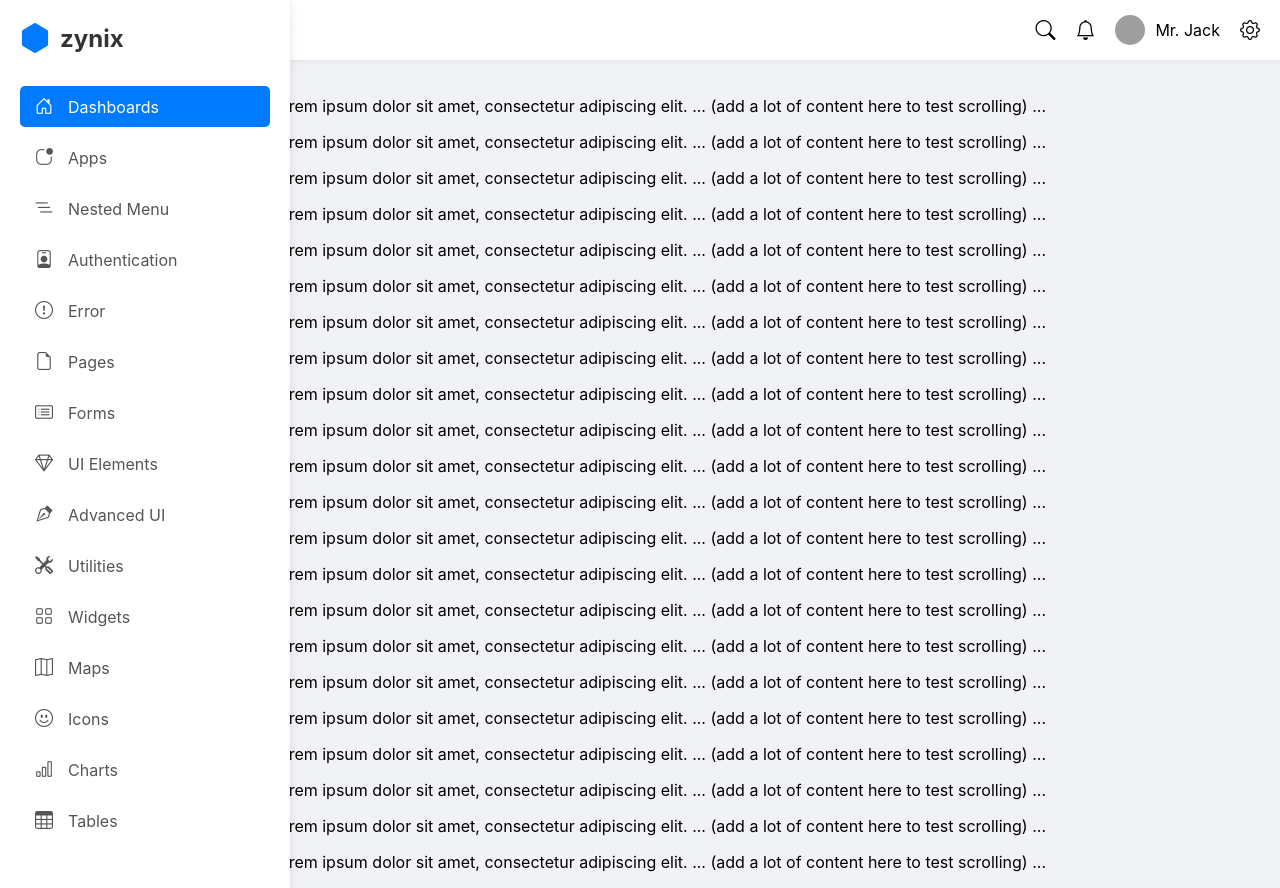
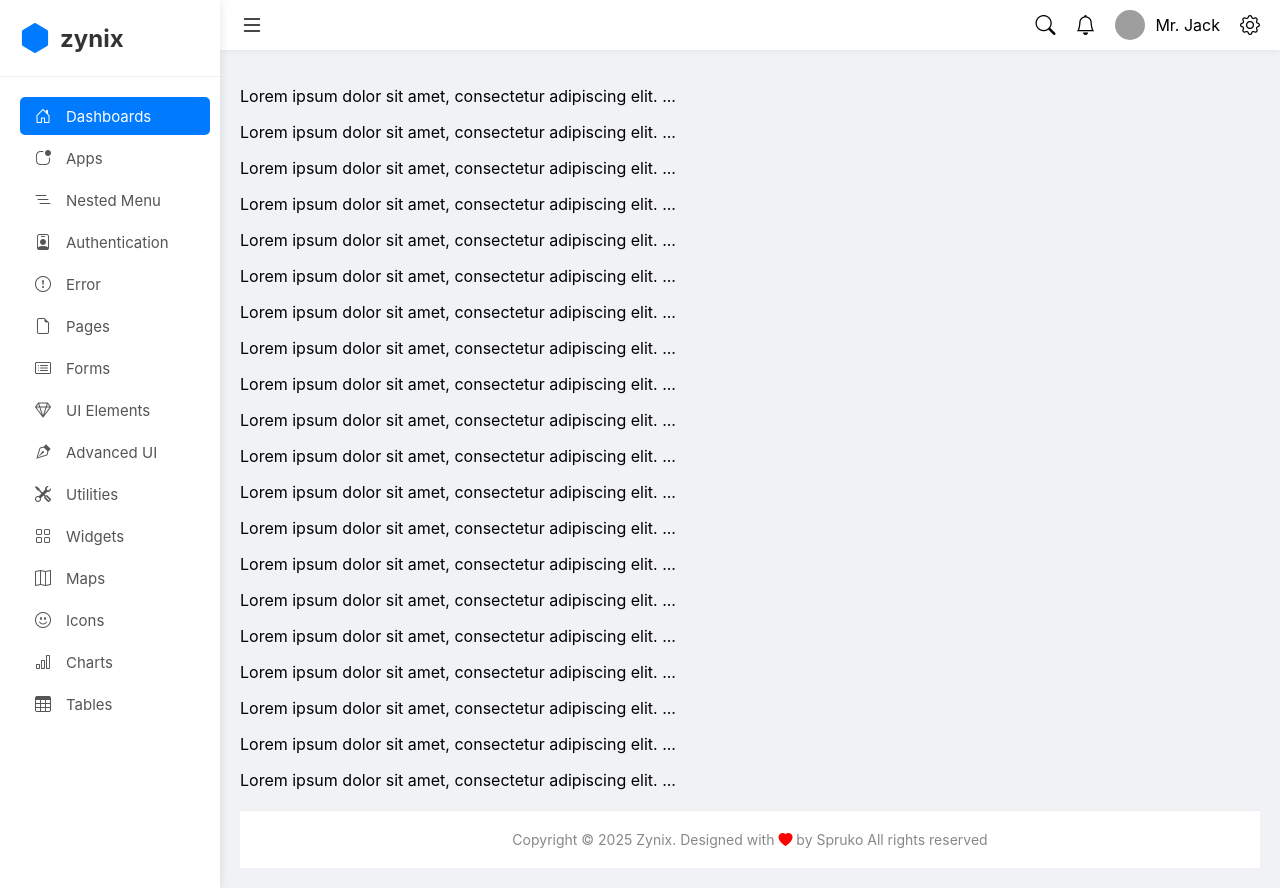
Before and after one commit to encodx/isptrue, a PHP site: page /dashboard.php in a window 1280 px wide. Run offline with PHP 8.4, Linux system fonts and the light colour scheme; some libraries are stand-ins or nearby versions; grey boxes are pictures that could not be loaded.

Commit message:
Dashboard V 0.03

```diff
--- a/dashboard.php
+++ b/dashboard.php
@@ -13,21 +13,22 @@
             display: flex;
         }
         .sidebar {
-            width: 250px;
+            width: 220px; /* Reduced width */
             background-color: #ffffff;
-            padding: 20px;
             height: 100vh;
             box-shadow: 0 0 10px rgba(0,0,0,0.1);
             display: flex;
             flex-direction: column;
-            position: fixed; /* Fixed Sidebar */
+            position: fixed;
             z-index: 100;
-            overflow-y: auto;
+        }
+        .sidebar-top {
+            padding: 20px;
+            border-bottom: 1px solid #f0f0f0;
         }
         .logo {
             display: flex;
             align-items: center;
-            margin-bottom: 30px;
             font-size: 24px;
             font-weight: bold;
             color: #333;
@@ -37,23 +38,28 @@
             color: #007bff;
             margin-right: 10px;
         }
+        .menu-container {
+            flex-grow: 1;
+            overflow-y: auto;
+            padding: 20px 10px 20px 20px;
+        }
         .menu {
             list-style: none;
             padding: 0;
             margin: 0;
-            flex-grow: 1;
         }
         .menu-item {
-            margin-bottom: 10px;
+            margin-bottom: 4px;
         }
         .menu-item a {
             display: flex;
             align-items: center;
-            padding: 10px 15px;
+            padding: 9px 15px;
             color: #555;
             text-decoration: none;
             border-radius: 5px;
             transition: background-color 0.3s, color 0.3s;
+            font-size: 15px;
         }
         .menu-item a:hover, .menu-item.active a {
             background-color: #007bff;
@@ -61,23 +67,22 @@
         }
         .menu-item a i {
             margin-right: 15px;
-            font-size: 18px;
+            font-size: 16px;
         }
         .main-content {
-            margin-left: 250px; /* Offset for fixed sidebar */
+            margin-left: 220px; /* Match new sidebar width */
             flex-grow: 1;
             display: flex;
             flex-direction: column;
-            height: 100vh; /* Full height */
+            height: 100vh;
         }
         .header {
             display: flex;
             justify-content: space-between;
             align-items: center;
             background-color: #fff;
-            padding: 15px 20px;
+            padding: 10px 20px;
             box-shadow: 0 2px 5px rgba(0,0,0,0.05);
-            /* The header is now part of the non-scrolling content */
         }
         .header .left-controls {
             display: flex;
@@ -110,14 +115,14 @@
         }
         .scrollable-content {
             flex-grow: 1;
-            overflow-y: auto; /* Make this area scrollable */
+            overflow-y: auto;
             padding: 20px;
         }
         .footer {
             text-align: center;
             padding: 20px;
             background-color: #fff;
-            margin-top: 20px; /* Add some space above the footer */
+            margin-top: 20px;
             color: #888;
             font-size: 14px;
             border-top: 1px solid #eee;
@@ -126,9 +131,12 @@
 </head>
 <body>
     <div class="sidebar">
+        <div class="sidebar-top">
             <div class="logo">
                 <i class="bi bi-hexagon-fill"></i> zynix
             </div>
+        </div>
+        <div class="menu-container">
             <ul class="menu">
                 <li class="menu-item active"><a href="#"><i class="bi bi-house-door"></i> Dashboards</a></li>
                 <li class="menu-item"><a href="#"><i class="bi bi-app-indicator"></i> Apps</a></li>
@@ -146,6 +154,7 @@
                 <li class="menu-item"><a href="#"><i class="bi bi-bar-chart"></i> Charts</a></li>
                 <li class="menu-item"><a href="#"><i class="bi bi-table"></i> Tables</a></li>
             </ul>
+        </div>
     </div>
     <div class="main-content">
         <div class="header">
@@ -165,25 +174,26 @@
         <div class="scrollable-content">
             <div class="content-area">
                  <!-- Main content goes here -->
-                <p>Lorem ipsum dolor sit amet, consectetur adipiscing elit. ... (add a lot of content here to test scrolling) ...</p>
-                 <p>Lorem ipsum dolor sit amet, consectetur adipiscing elit. ... (add a lot of content here to test scrolling) ...</p>
-                  <p>Lorem ipsum dolor sit amet, consectetur adipiscing elit. ... (add a lot of content here to test scrolling) ...</p>
-                   <p>Lorem ipsum dolor sit amet, consectetur adipiscing elit. ... (add a lot of content here to test scrolling) ...</p>
-                    <p>Lorem ipsum dolor sit amet, consectetur adipiscing elit. ... (add a lot of content here to test scrolling) ...</p>
-                     <p>Lorem ipsum dolor sit amet, consectetur adipiscing elit. ... (add a lot of content here to test scrolling) ...</p>
-                      <p>Lorem ipsum dolor sit amet, consectetur adipiscing elit. ... (add a lot of content here to test scrolling) ...</p>
-                       <p>Lorem ipsum dolor sit amet, consectetur adipiscing elit. ... (add a lot of content here to test scrolling) ...</p>
-                        <p>Lorem ipsum dolor sit amet, consectetur adipiscing elit. ... (add a lot of content here to test scrolling) ...</p>
-                         <p>Lorem ipsum dolor sit amet, consectetur adipiscing elit. ... (add a lot of content here to test scrolling) ...</p>
-                          <p>Lorem ipsum dolor sit amet, consectetur adipiscing elit. ... (add a lot of content here to test scrolling) ...</p>
-                           <p>Lorem ipsum dolor sit amet, consectetur adipiscing elit. ... (add a lot of content here to test scrolling) ...</p>
-                            <p>Lorem ipsum dolor sit amet, consectetur adipiscing elit. ... (add a lot of content here to test scrolling) ...</p>
-                             <p>Lorem ipsum dolor sit amet, consectetur adipiscing elit. ... (add a lot of content here to test scrolling) ...</p> <p>Lorem ipsum dolor sit amet, consectetur adipiscing elit. ... (add a lot of content here to test scrolling) ...</p>
-                              <p>Lorem ipsum dolor sit amet, consectetur adipiscing elit. ... (add a lot of content here to test scrolling) ...</p>
-                               <p>Lorem ipsum dolor sit amet, consectetur adipiscing elit. ... (add a lot of content here to test scrolling) ...</p>
-                                <p>Lorem ipsum dolor sit amet, consectetur adipiscing elit. ... (add a lot of content here to test scrolling) ...</p>
-                                 <p>Lorem ipsum dolor sit amet, consectetur adipiscing elit. ... (add a lot of content here to test scrolling) ...</p>
-                                  <p>Lorem ipsum dolor sit amet, consectetur adipiscing elit. ... (add a lot of content here to test scrolling) ...</p> <p>Lorem ipsum dolor sit amet, consectetur adipiscing elit. ... (add a lot of content here to test scrolling) ...</p> <p>Lorem ipsum dolor sit amet, consectetur adipiscing elit. ... (add a lot of content here to test scrolling) ...</p>
+                 <p>Lorem ipsum dolor sit amet, consectetur adipiscing elit. ...</p>
+                 <p>Lorem ipsum dolor sit amet, consectetur adipiscing elit. ...</p>
+                 <p>Lorem ipsum dolor sit amet, consectetur adipiscing elit. ...</p>
+                 <p>Lorem ipsum dolor sit amet, consectetur adipiscing elit. ...</p>
+                 <p>Lorem ipsum dolor sit amet, consectetur adipiscing elit. ...</p>
+                 <p>Lorem ipsum dolor sit amet, consectetur adipiscing elit. ...</p>
+                 <p>Lorem ipsum dolor sit amet, consectetur adipiscing elit. ...</p>
+                 <p>Lorem ipsum dolor sit amet, consectetur adipiscing elit. ...</p>
+                 <p>Lorem ipsum dolor sit amet, consectetur adipiscing elit. ...</p>
+                 <p>Lorem ipsum dolor sit amet, consectetur adipiscing elit. ...</p>
+                 <p>Lorem ipsum dolor sit amet, consectetur adipiscing elit. ...</p>
+                 <p>Lorem ipsum dolor sit amet, consectetur adipiscing elit. ...</p>
+                 <p>Lorem ipsum dolor sit amet, consectetur adipiscing elit. ...</p>
+                 <p>Lorem ipsum dolor sit amet, consectetur adipiscing elit. ...</p>
+                 <p>Lorem ipsum dolor sit amet, consectetur adipiscing elit. ...</p>
+                 <p>Lorem ipsum dolor sit amet, consectetur adipiscing elit. ...</p>
+                 <p>Lorem ipsum dolor sit amet, consectetur adipiscing elit. ...</p>
+                 <p>Lorem ipsum dolor sit amet, consectetur adipiscing elit. ...</p>
+                 <p>Lorem ipsum dolor sit amet, consectetur adipiscing elit. ...</p>
+                 <p>Lorem ipsum dolor sit amet, consectetur adipiscing elit. ...</p>
             </div>
 
             <div class="footer">
```
Lines whose indentation alone changed are shown as unchanged.
